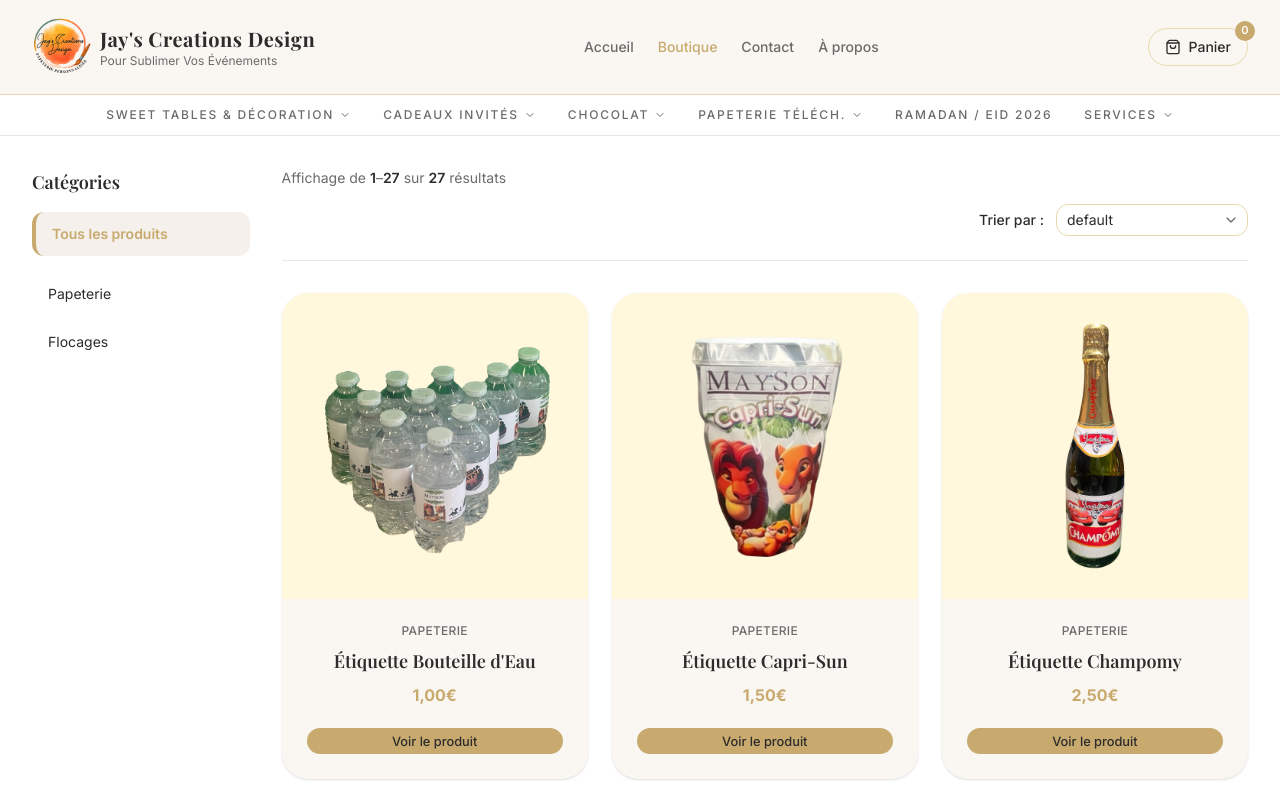
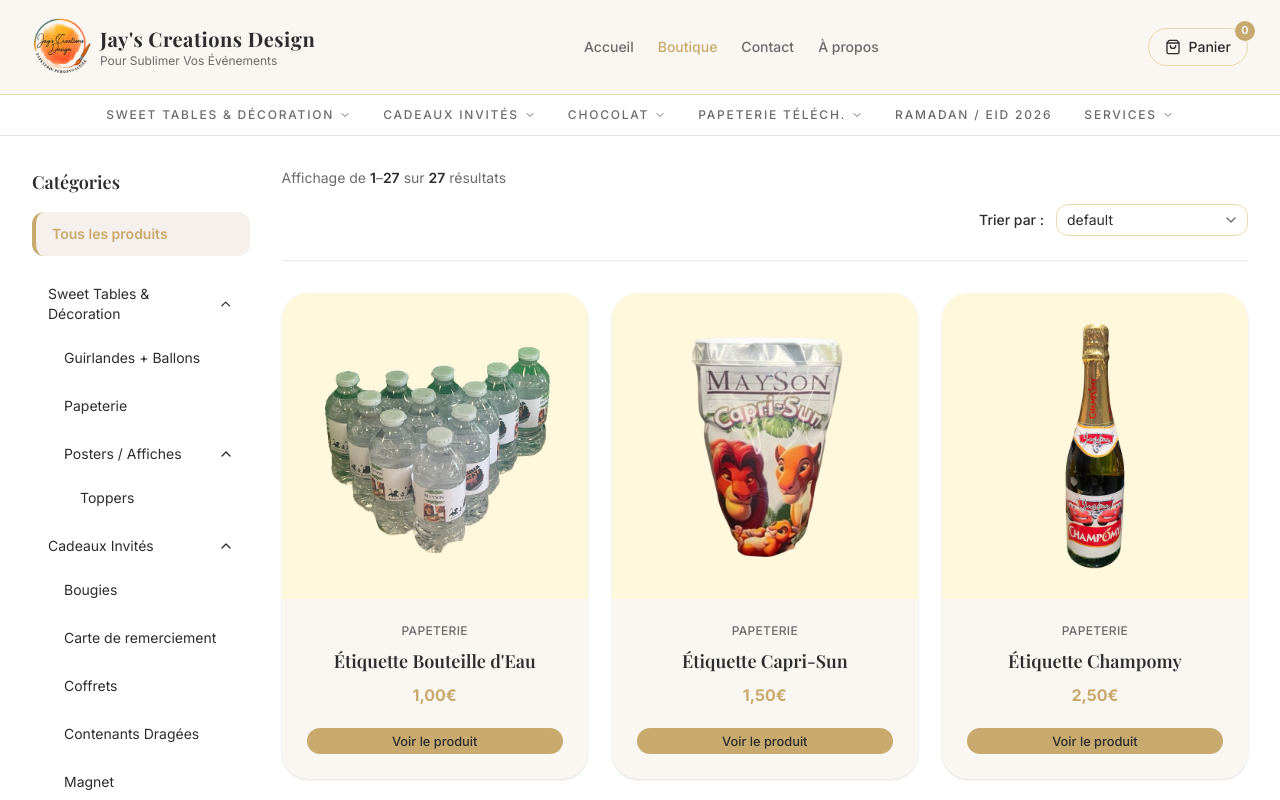
Before and after one commit to jayscreationsdesign/jayscreation, a Next.js app: page /boutique in a window 1280 px wide. Shown: the top 800 px of the page. Built offline with nearby package versions, Linux system fonts and the light colour scheme; a web font is replaced by a local one.

Commit message:
Sidebar boutique - utilisation vraies categories avec hiérarchie

```diff
--- a/src/app/boutique/BoutiqueClient.tsx
+++ b/src/app/boutique/BoutiqueClient.tsx
@@ -7,6 +7,7 @@ import { useState, useMemo, Suspense } from "react";
 import Link from "next/link";
 import Image from "next/image";
 import { products, type Product } from "@/data/products";
+import { categories } from "@/data/categories";
 import {
   Select,
   SelectContent,
@@ -19,36 +20,6 @@ import { Star, ChevronDown } from "lucide-react";
 
 // Types
 type SortOption = "default" | "price-asc" | "price-desc" | "rating";
-
-interface Category {
-  id: string;
-  label: string;
-  slug: string;
-  parentId?: string;
-}
-
-// Données de catégories - extraites des produits réels
-const CATEGORIES: Category[] = [
-  {
-    id: "papeterie",
-    label: "Papeterie",
-    slug: "papeterie-sweet-tables",
-  },
-  {
-    id: "flocages",
-    label: "Flocages",
-    slug: "flocage",
-  },
-];
-
-// Fonction pour obtenir les catégories parent et leurs enfants
-const getCategoryTree = (): Array<{ category: Category; children: Category[] }> => {
-  const parents = CATEGORIES.filter((c) => !c.parentId);
-  return parents.map((parent) => ({
-    category: parent,
-    children: CATEGORIES.filter((c) => c.parentId === parent.id),
-  }));
-};
 
 // Filtrer les produits par catégorie (via categorySlug)
 const getFilteredProducts = (
@@ -95,8 +66,8 @@ const getSortedProducts = (
 
 // Composant item de catégorie
 interface CategoryItemProps {
-  category: Category;
-  children: Category[];
+  category: any;
+  children: any[];
   activeSlug: string | null;
   onSelectCategory: (slug: string | null) => void;
   level: number;
@@ -128,7 +99,7 @@ function CategoryItemComponent({
         }`}
         style={{ paddingLeft: `${16 + level * 16}px` }}
       >
-        <span>{category.label}</span>
+        <span>{category.name}</span>
         {hasChildren && (
           <ChevronDown
             size={16}
@@ -142,9 +113,9 @@ function CategoryItemComponent({
         <div className="space-y-1">
           {children.map((child) => (
             <CategoryItemComponent
-              key={child.id}
+              key={child.slug}
               category={child}
-              children={[]}
+              children={child.children || []}
               activeSlug={activeSlug}
               onSelectCategory={onSelectCategory}
               level={level + 1}
@@ -198,8 +169,6 @@ function BoutiquePageContentInner() {
     router.push("/boutique");
   };
 
-  const categoryTree = getCategoryTree();
-
   return (
     <div className="min-h-screen bg-white">
       <div className="mx-auto max-w-7xl px-4 py-8 sm:px-6 lg:px-8">
@@ -240,11 +209,11 @@ function BoutiquePageContentInner() {
 
               {/* Hiérarchie des catégories */}
               <nav className="space-y-1">
-                {categoryTree.map(({ category, children }) => (
+                {categories.map((category) => (
                   <CategoryItemComponent
-                    key={category.id}
+                    key={category.slug}
                     category={category}
-                    children={children}
+                    children={category.children || []}
                     activeSlug={categorySlug}
                     onSelectCategory={handleCategorySelect}
                     level={0}
```
